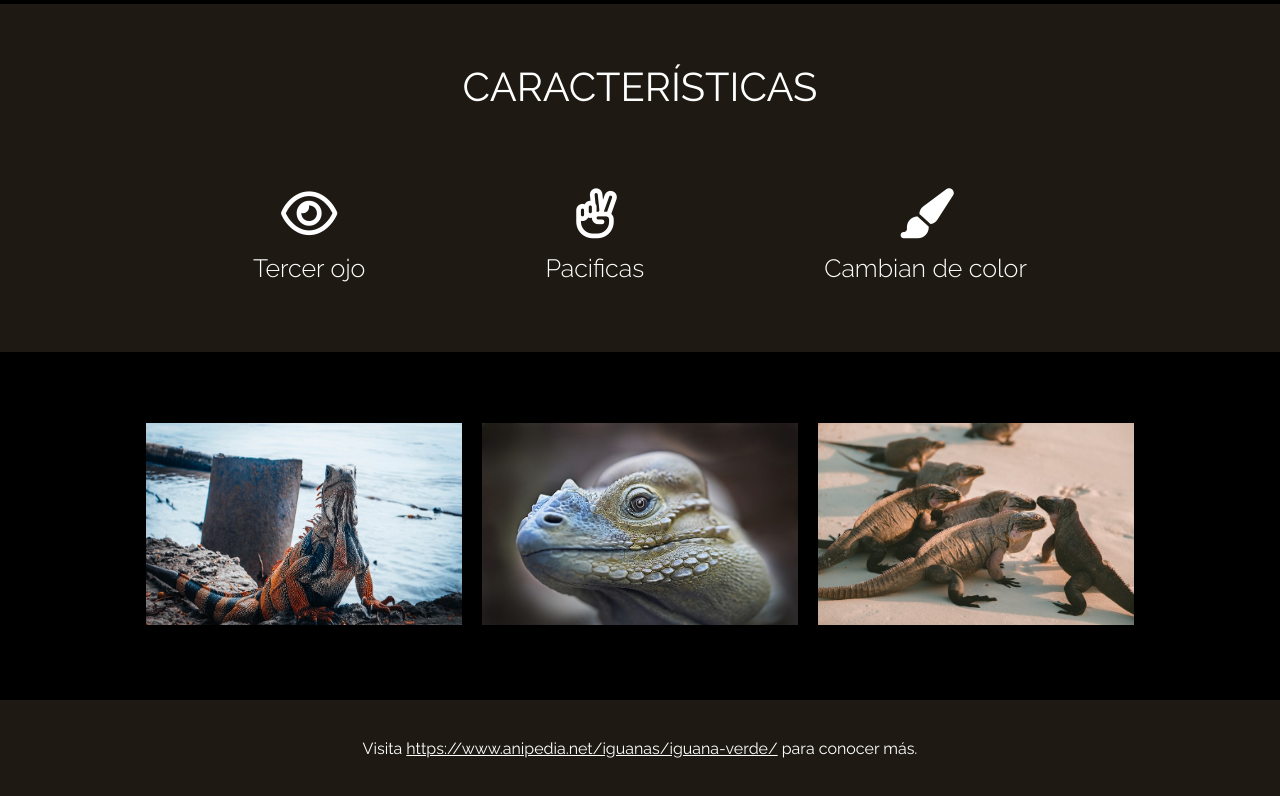
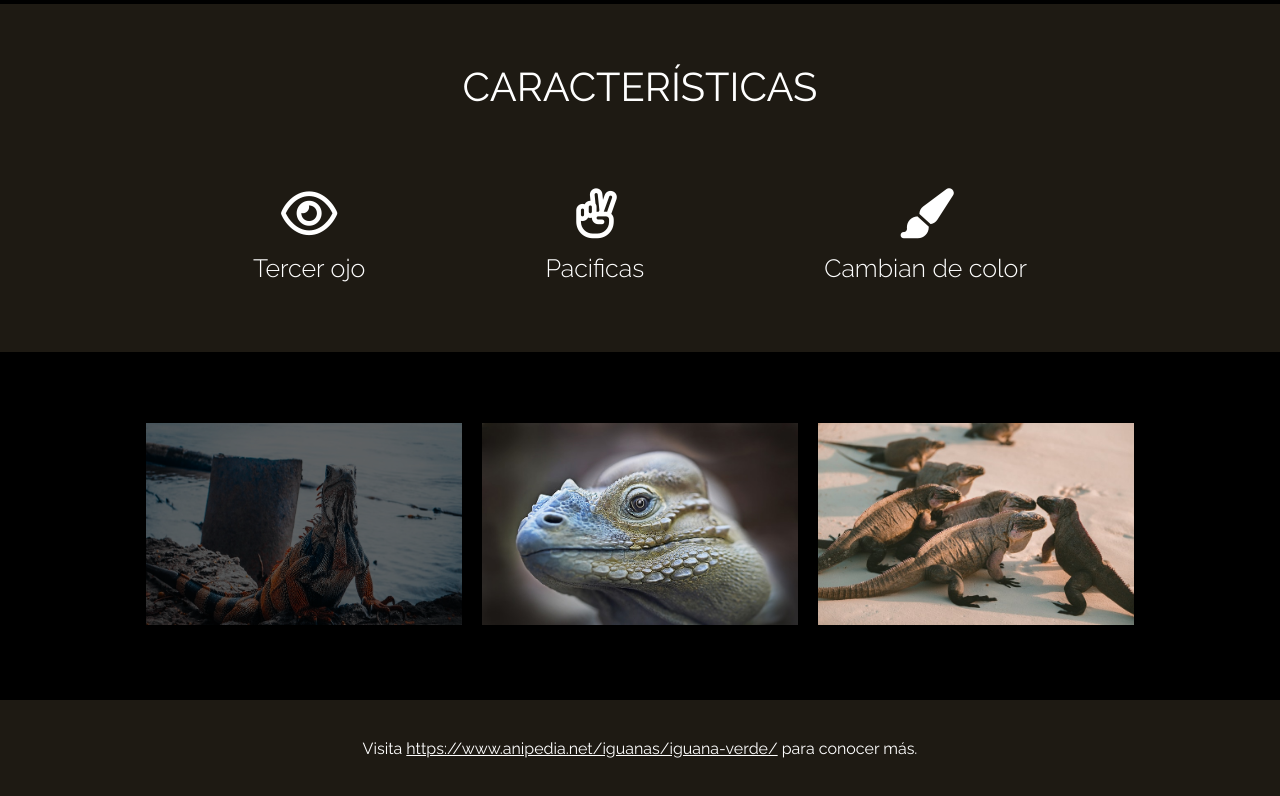
Before and after one commit to wl4dig3/IguanaPage_virginia, a plain HTML site: page index.html in a window 1280 px wide. In both pictures the pointer is over the element 304 px from the left and 1669 px from the top of the page. Shown: the part 1144-1940 px from the top of the page. Drawn offline with Linux system fonts and the light colour scheme.

Commit message:
feat: se agrega pseudo clase hover a img

```diff
--- a/assets/css/style.css
+++ b/assets/css/style.css
@@ -122,6 +122,9 @@ main .imagenes {
     display: flex;
     display: inline-block;
     padding: 10px;
+    & :hover {
+        opacity: 0.4;
+    }
 }
 
 footer {
```
